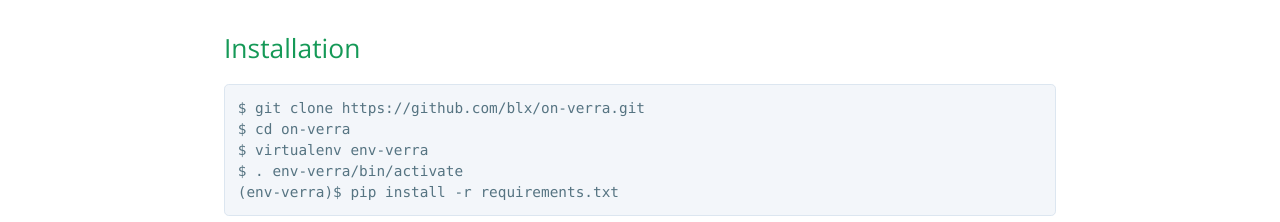
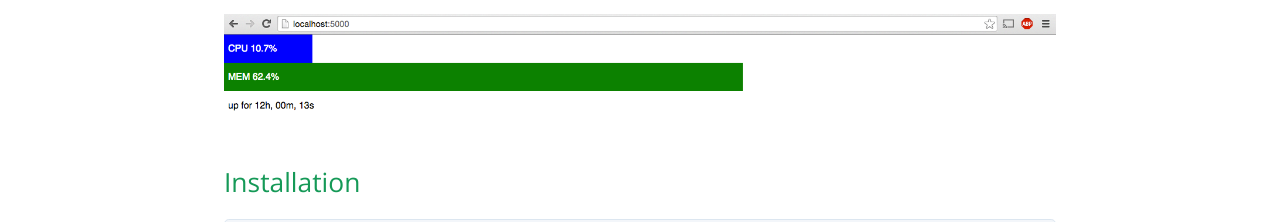
Before and after one commit to blx/on-verra, a plain HTML site: page index.html in a window 1280 px wide. Shown: the part 541-763 px from the top of the page. Drawn offline with nearby package versions, Linux system fonts and the light colour scheme.

Commit message:
add screenshot

```diff
--- a/index.html
+++ b/index.html
@@ -23,6 +23,8 @@
 <a id="on-verra" class="anchor" href="#on-verra" aria-hidden="true"><span class="octicon octicon-link"></span></a>on-verra</h1>
 
 <p>Absurdly simple Flask microapp to report current CPU and RAM usage of your server, as well as uptime.</p>
+
+<img src="../screenshots/screenshot.png?raw=true" alt="Screenshot of on-verra interface">
 
 <h2>
 <a id="installation" class="anchor" href="#installation" aria-hidden="true"><span class="octicon octicon-link"></span></a>Installation</h2>
```
Also changed, not shown: screenshots/screenshot.png (added).
